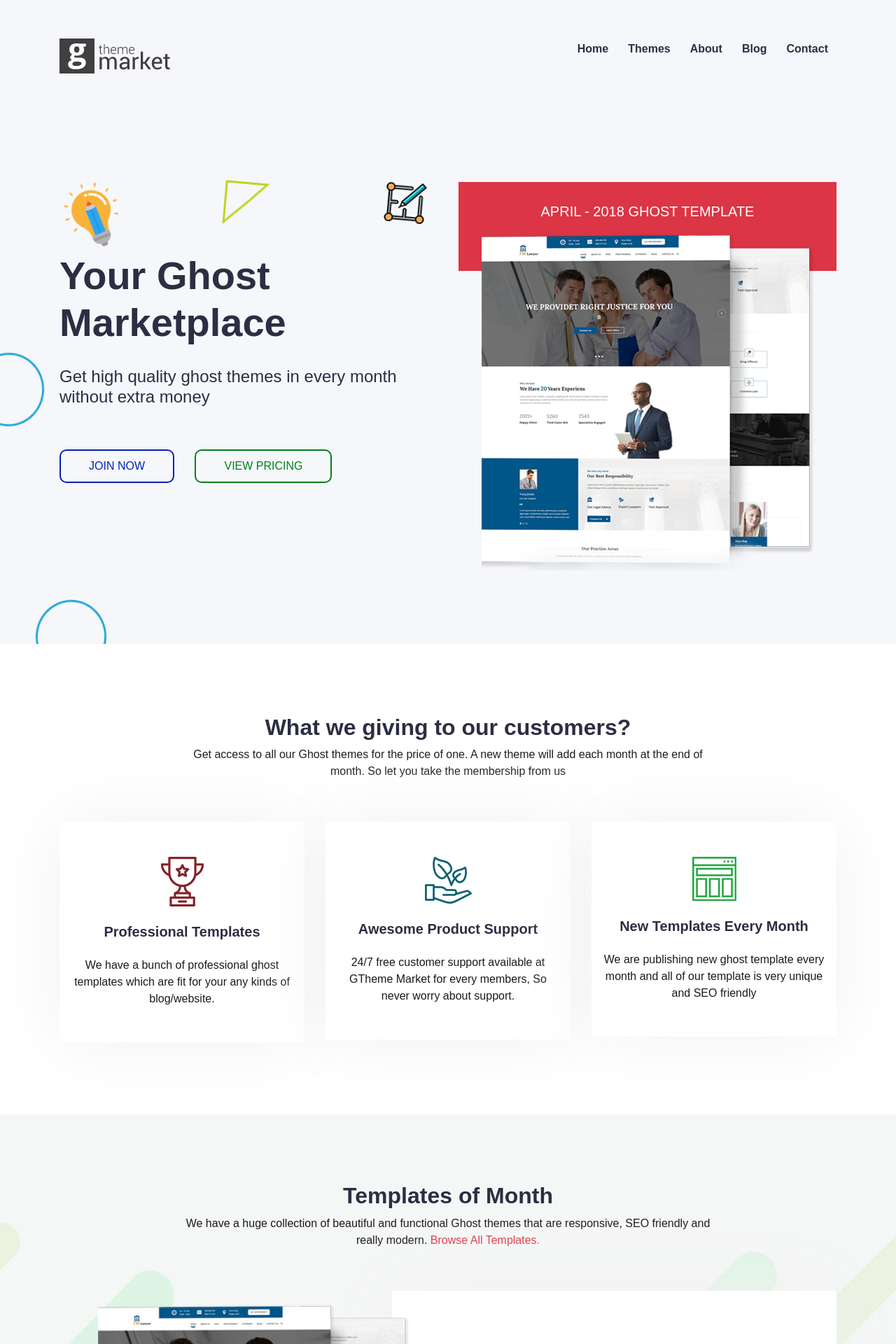
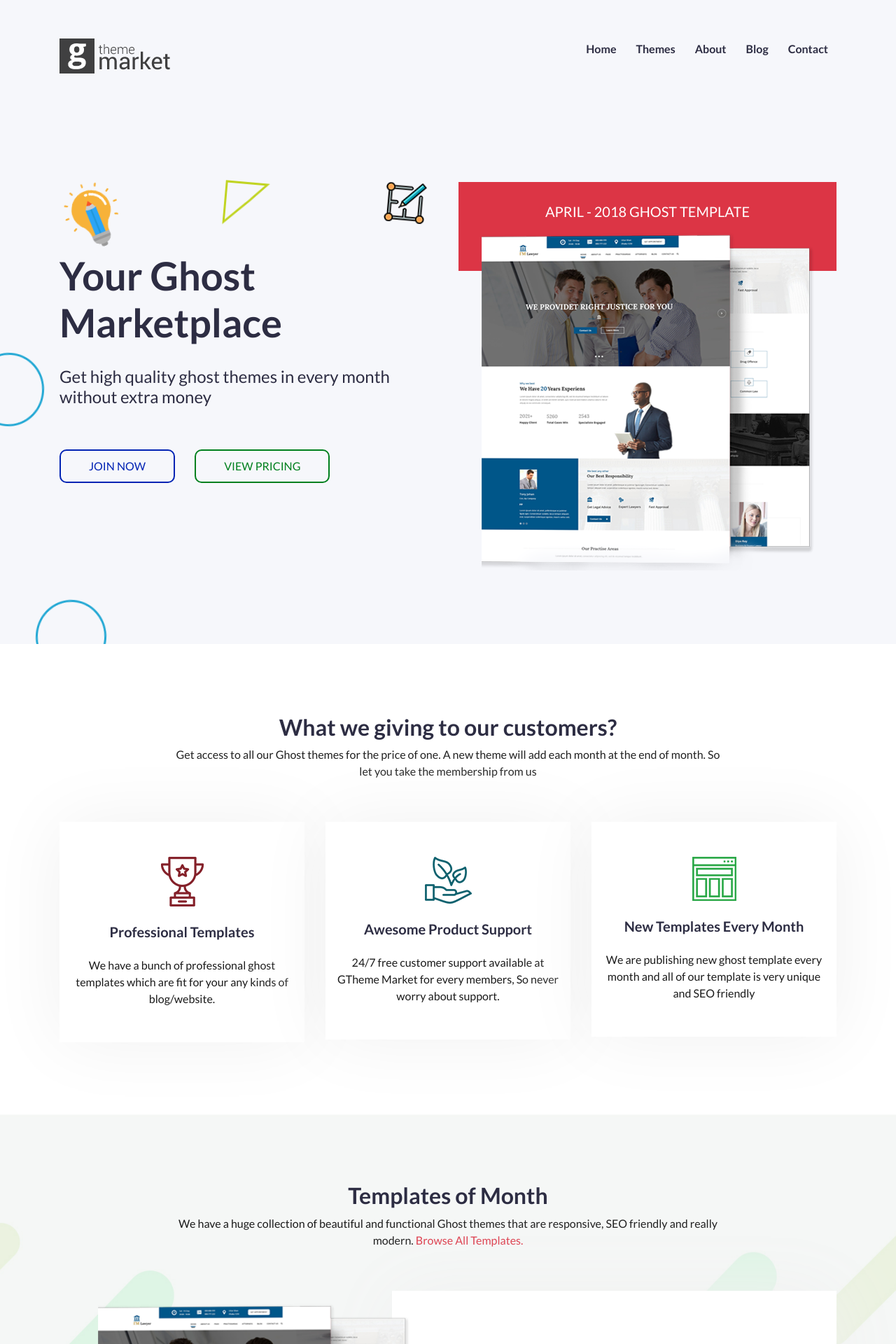
Before and after one commit to secretgtxyz/gtheme, a Jekyll site: the page built from index.html, in a window 1280 px wide. Shown: the top 1920 px of the page at 70% size. Built offline with Jekyll 4.4.1, drawn with Linux system fonts in a browser that asks for light colours.

Commit message:
font
dfds

```diff
--- a/assets/css/style.css
+++ b/assets/css/style.css
@@ -4,7 +4,7 @@
 body {
   margin: 0;
   padding: 0;
-  font-family: 'Poppins', sans-serif; }
+  font-family: 'Lato', sans-serif; }
 
 *, *:before, *:after {
   -o-box-sizing: border-box;
@@ -1406,6 +1406,9 @@
 /*-----------------------------------------------------------------------------------
   14- Footer Section
 -----------------------------------------------------------------------------------*/
+.footer-widget h4 {
+    text-transform: capitalize;
+}
 .footer-support-panel {
   border-bottom: 1px solid #d6d6d6; }
 
```
